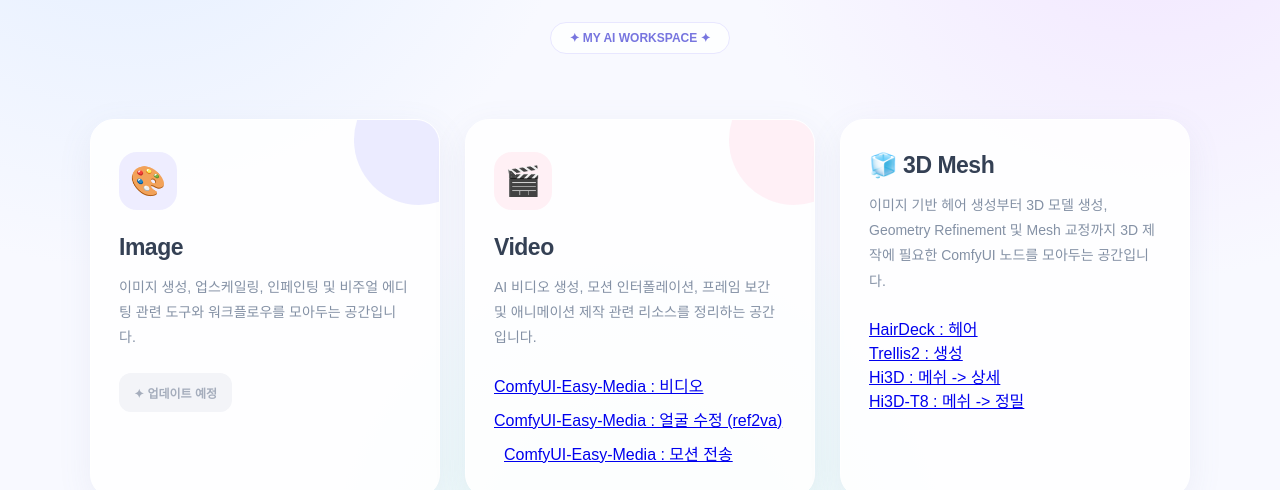
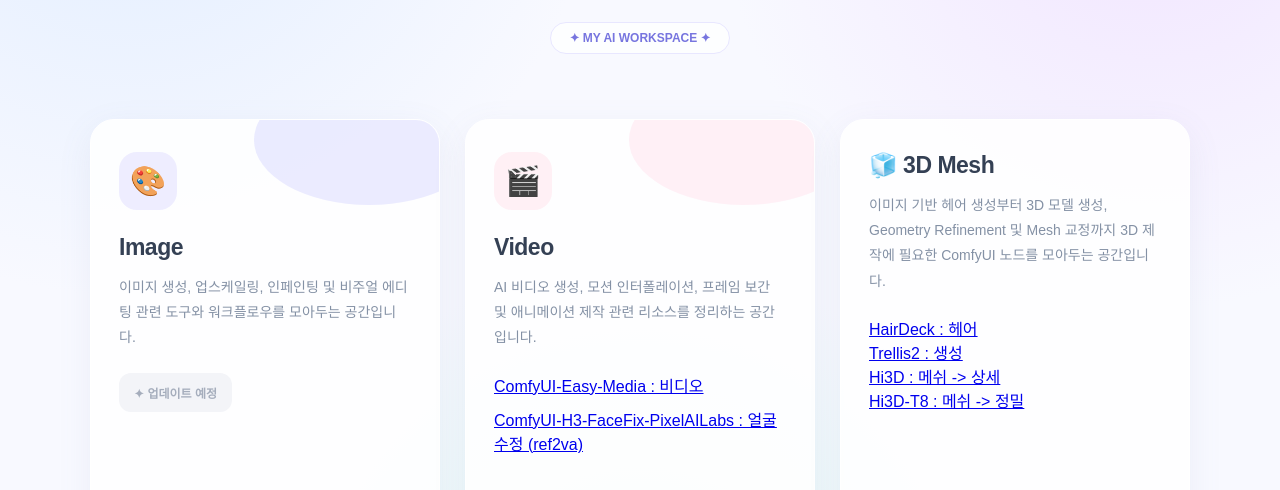
Before and after one commit to PluMaZero/ComfyuiMemo, a plain HTML site: page index.html in a window 1280 px wide. Shown: the part 284-774 px from the top of the page. Drawn offline with Linux system fonts and the light colour scheme; a web font is replaced by a local one.

Commit message:
Update index.html

```diff
--- a/index.html
+++ b/index.html
@@ -110,7 +110,7 @@ header p {
 .card::after {
     content: "";
     position: absolute;
-    width: 130px;
+    width: 230px;
     height: 130px;
     border-radius: 50%;
     right: -45px;
@@ -278,11 +278,11 @@ footer {
             </a><br>
 
             <a href="https://github.com/Pixelailabs/ComfyUI-H3-FaceFix-PixelAILabs" target="_blank" class="tool-link">
-                ComfyUI-Easy-Media : 얼굴 수정 (ref2va)
+                ComfyUI-H3-FaceFix-PixelAILabs : 얼굴 수정 (ref2va)
             </a><br>
 
             <a href="https://github.com/TheBeast-Spec/minimax-h3-tara-motion-transfer-comfyu" target="_blank" class="tool-link">
-                ComfyUI-Easy-Media : 모션 전송
+                minimax-h3-tara-motion-transfer-comfyui : 모션 전송
             </a><br>
         </div>
     </div>
```
